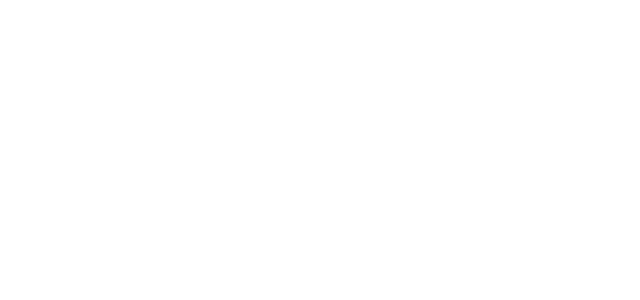
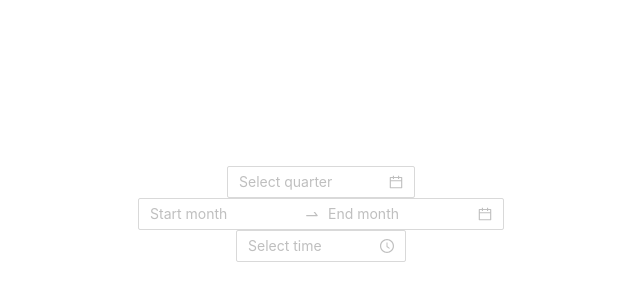
Before and after one commit to JihadRinaldi/antd-demo, a React (Create React App) app: page / in a window 1280 px wide. Shown: the part 186-486 px from the top of the page, without its empty margins (319-959 px from the left). Built offline with nearby package versions, Linux system fonts and the light colour scheme.

Commit message:
antd datepicker, rangepicker, and timepicker

```diff
--- a/src/App.js
+++ b/src/App.js
@@ -1,10 +1,15 @@
 import 'antd/dist/antd.min.css';
 import './App.css';
+import { DatePicker } from 'antd';
 
 function App() {
   return (
     <div className="App">
-      <header className="App-header"></header>
+      <header className="App-header">
+        <DatePicker picker="quarter" />
+        <DatePicker.RangePicker picker="month" />
+        <DatePicker.TimePicker />
+      </header>
     </div>
   );
 }
```
